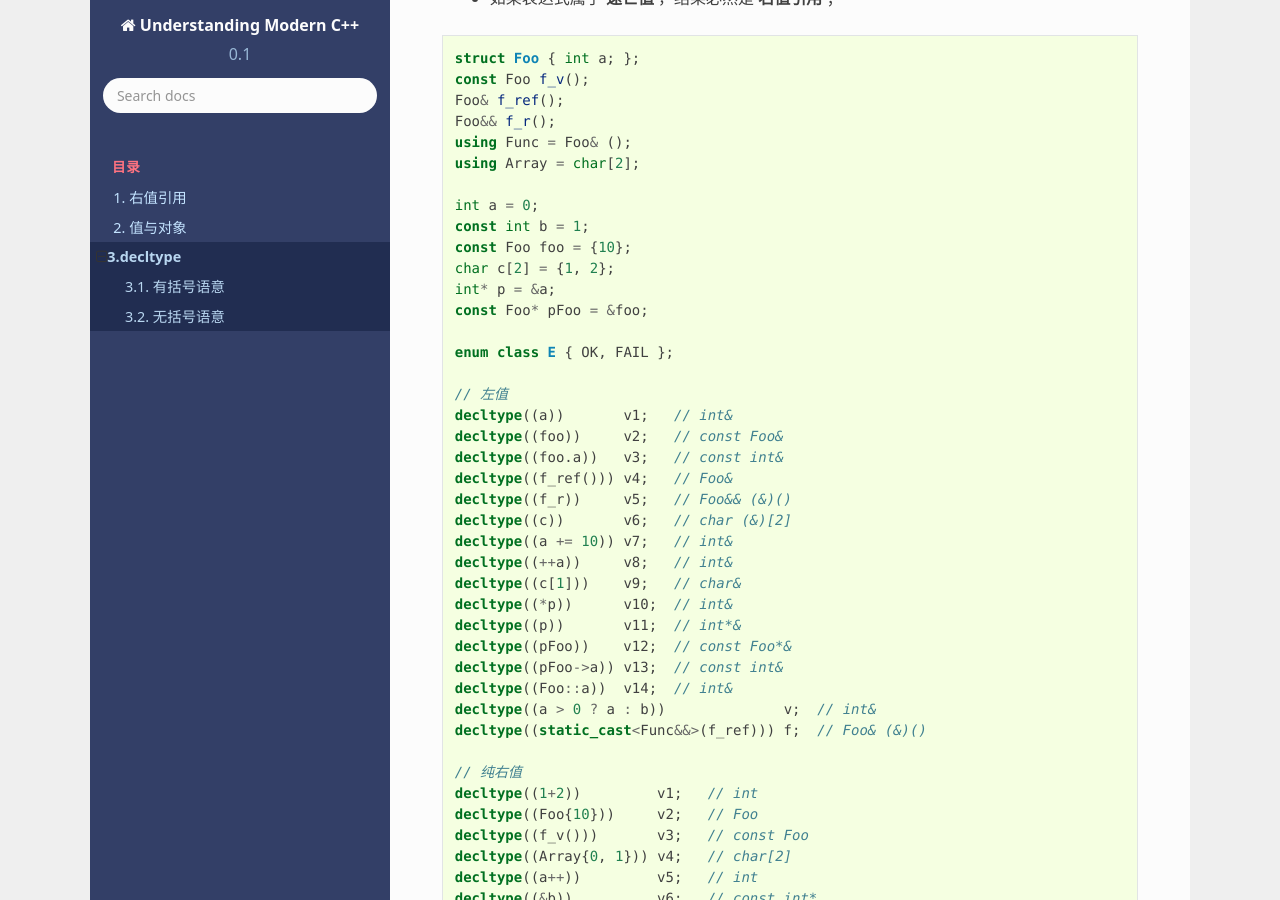
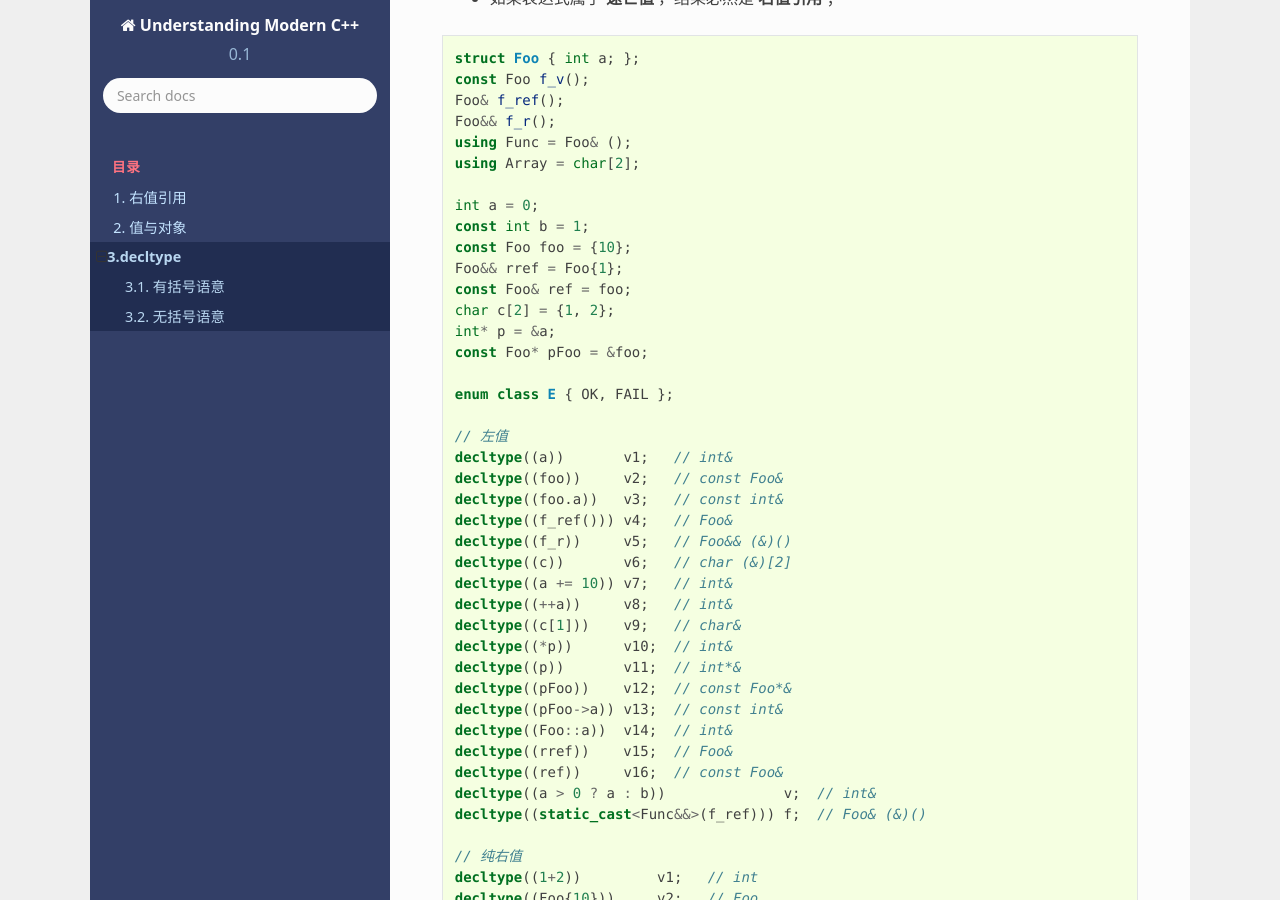
Before and after one commit to godsme/understand_modern_cpp, a Sphinx documentation site: the page built from docs/source/decltype.rst, in a window 1280 px wide and 900 px high, scrolled down 637 px. Built offline with Sphinx 7.4.7 and the Read the Docs theme 2.0.0, drawn with Linux system fonts in a browser that asks for light colours; formulas are drawn with MathJax 3; some of the changed text lies outside the part shown.

Commit message:
added decltype

```diff
--- a/docs/source/decltype.rst
+++ b/docs/source/decltype.rst
@@ -36,6 +36,8 @@
    int a = 0;
    const int b = 1;
    const Foo foo = {10};
+   Foo&& rref = Foo{1};
+   const Foo& ref = foo;
    char c[2] = {1, 2};
    int* p = &a;
    const Foo* pFoo = &foo;
@@ -57,6 +59,8 @@
    decltype((pFoo))    v12;  // const Foo*&
    decltype((pFoo->a)) v13;  // const int&
    decltype((Foo::a))  v14;  // int&
+   decltype((rref))    v15;  // Foo&
+   decltype((ref))     v16;  // const Foo&
    decltype((a > 0 ? a : b))              v;  // int&
    decltype((static_cast<Func&&>(f_ref))) f;  // Foo& (&)()
 
```
Also changed, not shown: other parts of docs/source/decltype.rst (+2 -2 lines).
